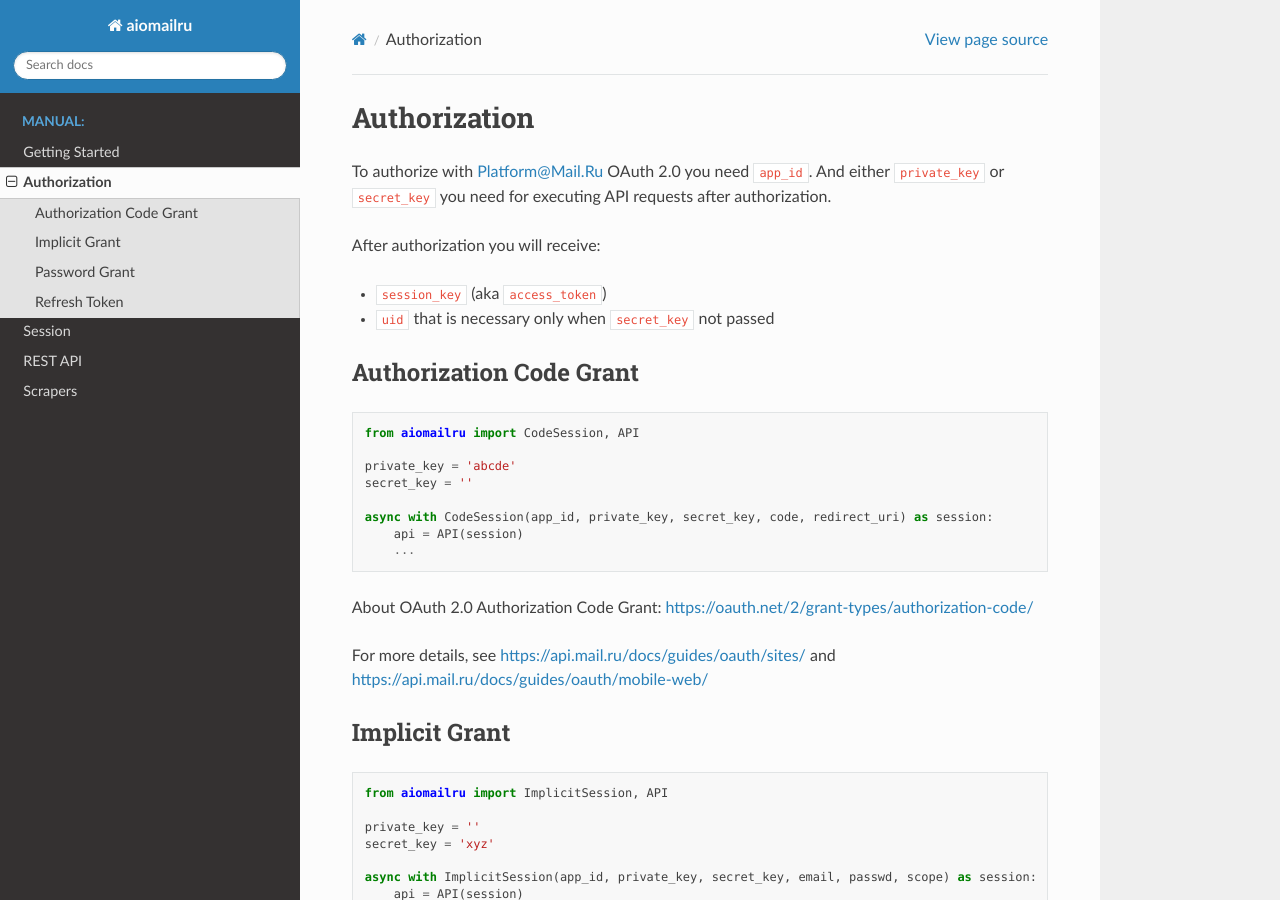
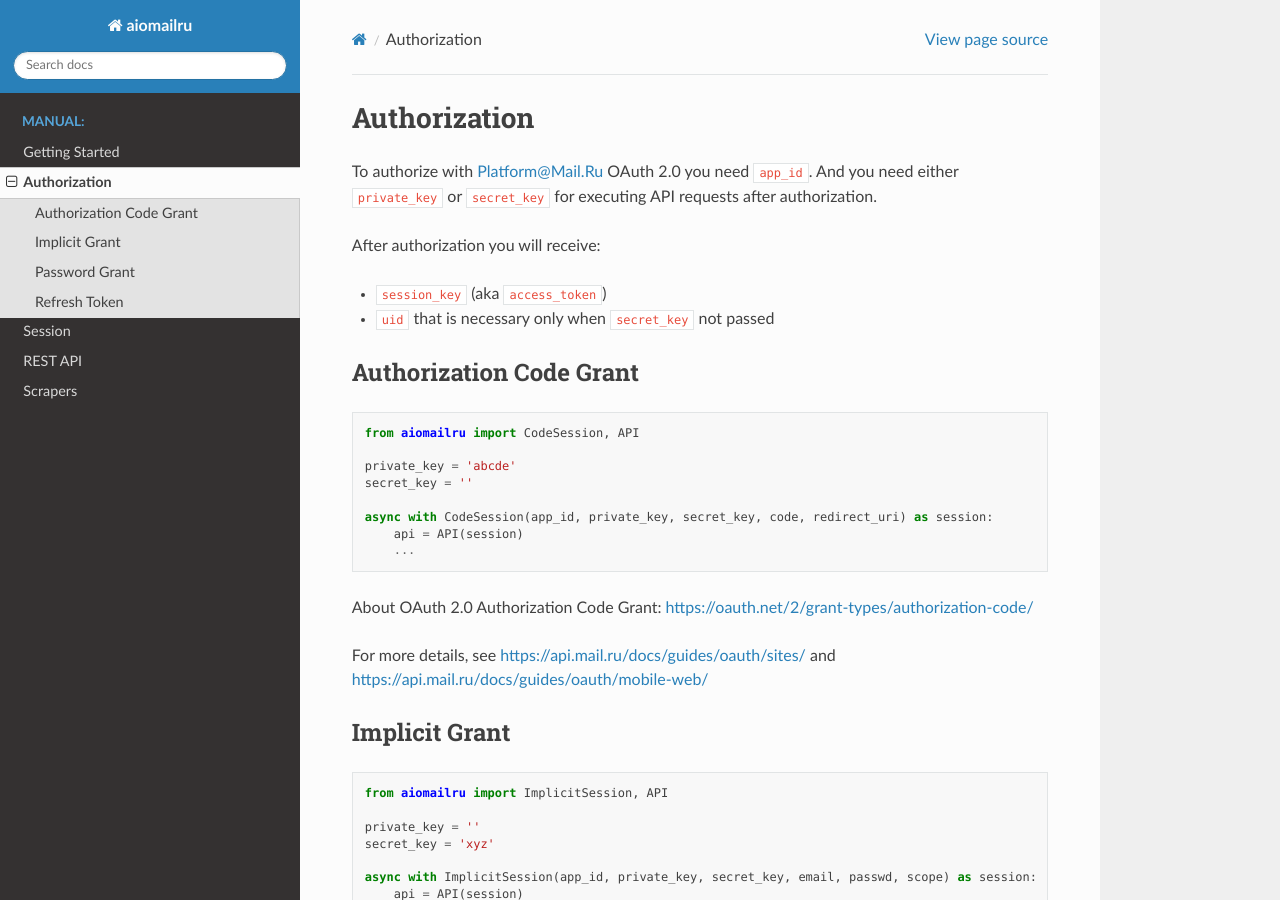
Before and after one commit to KonstantinTogoi/aiomailru, a Sphinx documentation site: the page built from docs/source/authorization.rst, in a window 1280 px wide and 900 px high. Built offline with Sphinx 7.4.7 and the Read the Docs theme 2.0.0, drawn with Linux system fonts in a browser that asks for light colours.

Commit message:
fix typos

```diff
--- a/docs/source/authorization.rst
+++ b/docs/source/authorization.rst
@@ -2,7 +2,8 @@ Authorization
 =============
 
 To authorize with Platform@Mail.Ru OAuth 2.0 you need :code:`app_id`.
-And either :code:`private_key` or :code:`secret_key` you need for executing API requests after authorization.
+And you need either :code:`private_key` or :code:`secret_key`
+for executing API requests after authorization.
 
 After authorization you will receive:
 
--- a/docs/source/rest_api.rst
+++ b/docs/source/rest_api.rst
@@ -12,7 +12,7 @@ Executing requests
 
     api = API(session)
 
-    events = await api.strream.get()  # events for current user
+    events = await api.stream.get()  # events for current user
     friends = await api.friends.get()  # current user's friends
 
 Under the hood each API request is enriched with parameters (https://api.mail.ru/docs/guides/restapi/#params):
--- a/docs/source/scrapers.rst
+++ b/docs/source/scrapers.rst
@@ -6,7 +6,7 @@ The following scrapers are available:
 * :code:`groups.get`
 * :code:`groups.getInfo`
 * :code:`groups.join`
-* :code:`stream.getByAuthor`
+* :code:`stream.getByAuthor`, works only with a group's id
 
 .. code-block:: python
 
```
Also changed, not shown: README.rst (+7 -7 lines).
